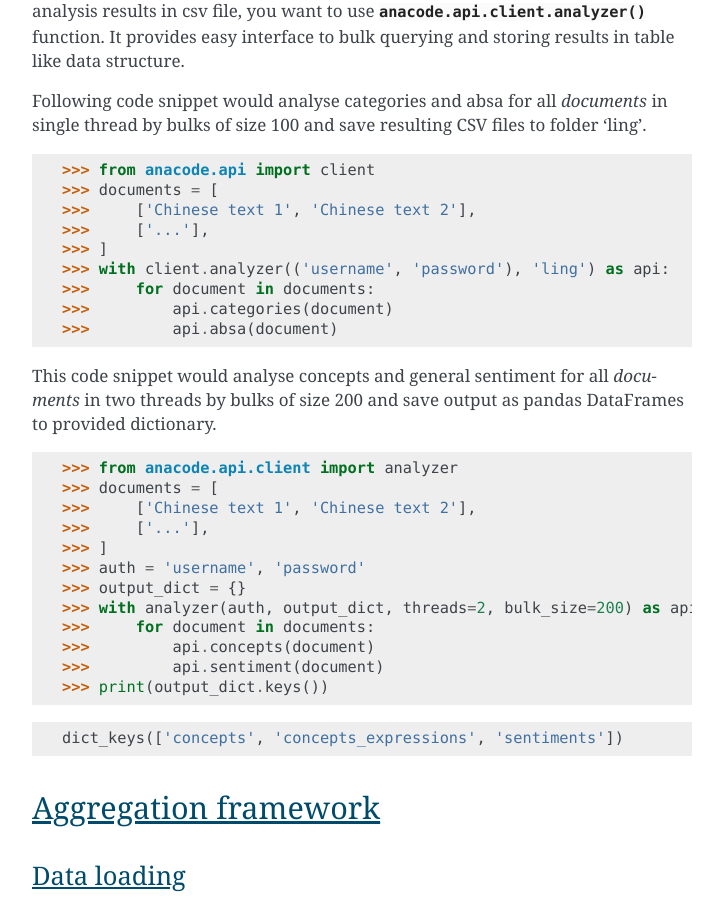
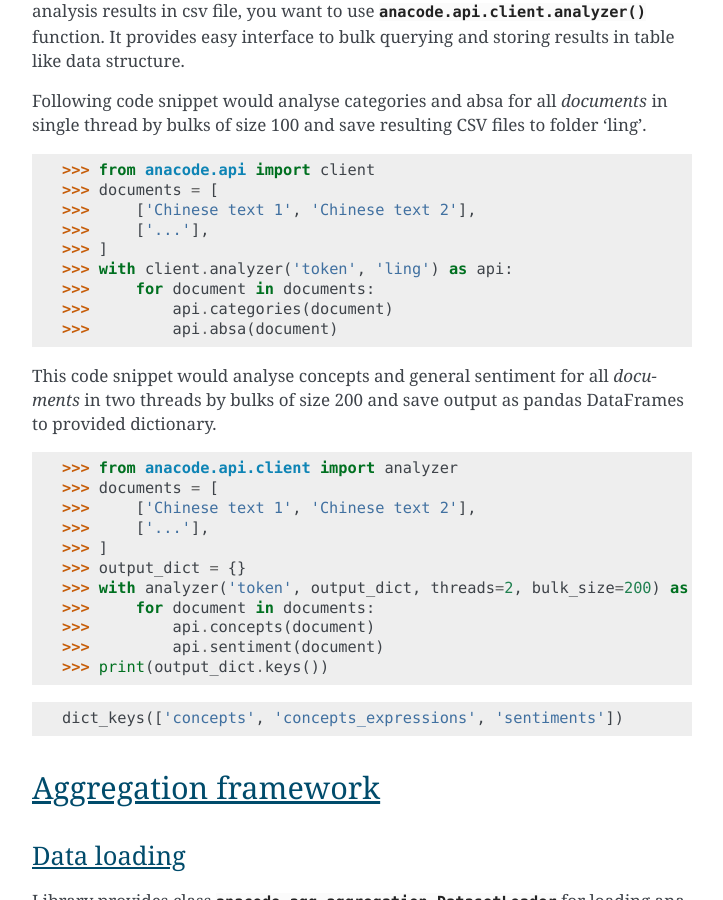
Before and after one commit to anacode/anacode-toolkit, a Sphinx documentation site: the page built from docs/source/intro.rst, in a window 1280 px wide and 900 px high, scrolled down 2887 px. Shown: the whole window, without its empty margins (388-1111 px from the left). Built offline with Sphinx 7.4.7, drawn with Linux system fonts in a browser that asks for light colours; some of the changed text lies outside the part shown.

Commit message:
Library now works with token authentication instead of username/password

```diff
--- a/docs/source/intro.rst
+++ b/docs/source/intro.rst
@@ -62,8 +62,8 @@ to analyze chinese texts.
 
     >>> from anacode.api import client
     >>> # base_url is optional
-    >>> api = client.AnacodeClient(('username', 'password'),
-    >>>                            base_url='https://api.anacode.de/')
+    >>> api = client.AnacodeClient(
+    >>>     'token', base_url='https://api.anacode.de/')
     >>> # this will create an http request for you, sent it to appropriate
     >>> # endpoint, parse result and returns python dict
     >>> json_analysis = api.concepts(['储物空间少', '后备箱空间不小'])
@@ -148,7 +148,7 @@ in single thread by bulks of size 100 and save resulting CSV files to folder
     >>>     ['Chinese text 1', 'Chinese text 2'],
     >>>     ['...'],
     >>> ]
-    >>> with client.analyzer(('username', 'password'), 'ling') as api:
+    >>> with client.analyzer('token', 'ling') as api:
     >>>     for document in documents:
     >>>         api.categories(document)
     >>>         api.absa(document)
@@ -165,9 +165,8 @@ DataFrames to provided dictionary.
     >>>     ['Chinese text 1', 'Chinese text 2'],
     >>>     ['...'],
     >>> ]
-    >>> auth = 'username', 'password'
     >>> output_dict = {}
-    >>> with analyzer(auth, output_dict, threads=2, bulk_size=200) as api:
+    >>> with analyzer('token', output_dict, threads=2, bulk_size=200) as api:
     >>>     for document in documents:
     >>>         api.concepts(document)
     >>>         api.sentiment(document)
```
Also changed, not shown: anacode/api/README.rst, 1 other file.
